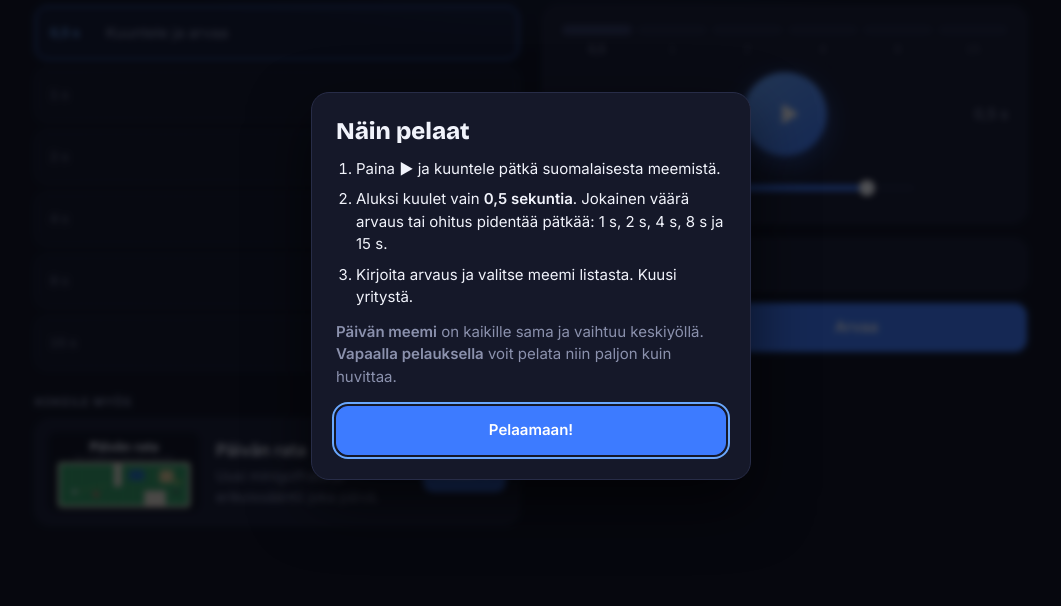
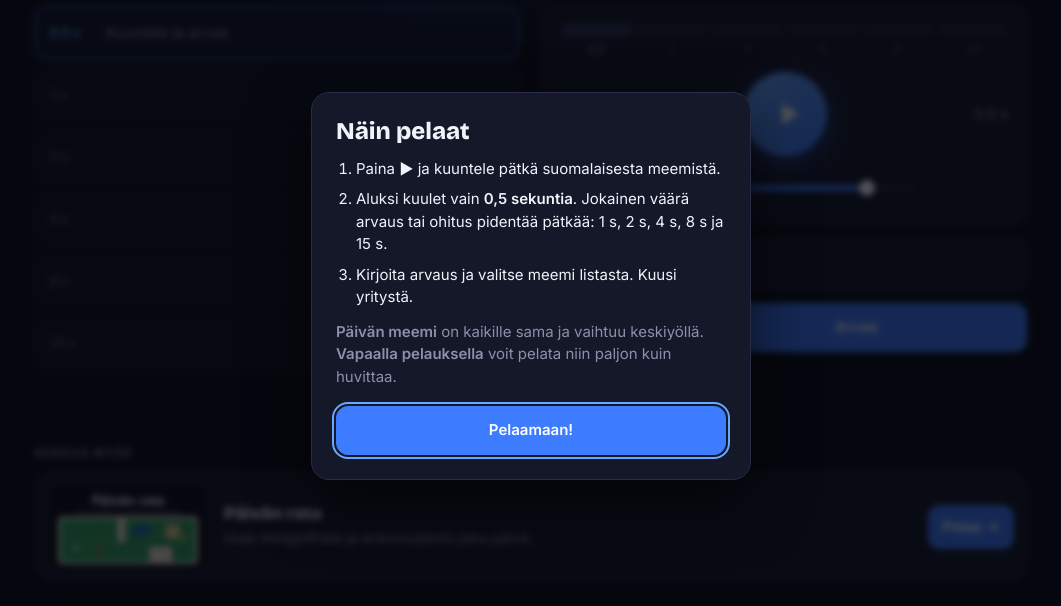
Before and after one commit to 0NullNull/hittimeemi, a plain HTML site: page hittimeemi/index.html in a window 1280 px wide. Shown: the part 114-720 px from the top of the page, without its empty margins (109-1170 px from the left). Drawn offline with nearby package versions, Linux system fonts and the light colour scheme.

Commit message:
ad fixes

```diff
--- a/ads/ads.css
+++ /dev/null
@@ -1,53 +0,0 @@
-/* Ristiinmainonnan paikka. Käyttää pelin omia värejä, jos ne on määritelty. */
-.cross-ad { margin-top: 24px; }
-
-.cross-ad .ad-label {
-  display: block;
-  margin-bottom: 8px;
-  font-size: 0.72rem;
-  font-weight: 600;
-  letter-spacing: 0.08em;
-  text-transform: uppercase;
-  color: var(--muted, #8b91ad);
-}
-
-.cross-ad .ad {
-  display: flex;
-  align-items: center;
-  gap: 16px;
-  padding: 12px;
-  border-radius: 14px;
-  background: var(--surface, #151829);
-  border: 1px solid var(--border, #272c47);
-  color: inherit;
-  text-decoration: none;
-  transition: border-color 0.15s, transform 0.15s, box-shadow 0.15s;
-}
-.cross-ad .ad:hover {
-  border-color: var(--accent, #3d7bff);
-  transform: translateY(-2px);
-  box-shadow: 0 10px 28px rgba(61, 123, 255, 0.18);
-}
-
-.cross-ad img {
-  flex: none;
-  width: 152px;
-  aspect-ratio: 1200 / 630;
-  object-fit: cover;
-  border-radius: 9px;
-  background: var(--surface-2, #1c2036);
-}
-
-.cross-ad .ad-text { flex: 1; min-width: 0; display: grid; gap: 2px; }
-.cross-ad .ad-text strong { font-size: 1.05rem; }
-.cross-ad .ad-text span { color: var(--muted, #8b91ad); font-size: 0.88rem; }
-
-.cross-ad .ad-cta {
-  flex: none;
-  padding: 9px 14px;
-  border-radius: 10px;
-  background: var(--accent, #3d7bff);
-  color: #fff;
-  font-weight: 600;
-  font-size: 0.9rem;
-}
--- a/ads/ads.js
+++ /dev/null
@@ -1,24 +0,0 @@
-// Ristiinmainonta: täyttää jokaisen <div class="cross-ad" data-game="…"> -paikan
-// satunnaisen *toisen* pelin mainoksella. Jos muita pelejä ei ole, paikka poistetaan.
-(() => {
-  const games = window.GAMES || [];
-  document.querySelectorAll(".cross-ad").forEach((slot) => {
-    const others = games.filter((g) => g.id !== slot.dataset.game);
-    if (!others.length) {
-      slot.remove();
-      return;
-    }
-    const g = others[Math.floor(Math.random() * others.length)];
-    slot.innerHTML = `
-      <span class="ad-label">Kokeile myös</span>
-      <a class="ad" href="${g.url}">
-        <img src="${g.ad}" alt="">
-        <div class="ad-text">
-          <strong>${g.title}</strong>
-          <span>${g.tagline}</span>
-        </div>
-        <span class="ad-cta">Pelaa →</span>
-      </a>`;
-    slot.hidden = false;
-  });
-})();
--- a/golf/style.css
+++ b/golf/style.css
@@ -174,7 +174,6 @@ main { max-width: 1080px; margin: 0 auto; padding: 12px 24px 56px; }
 .btn.primary:hover { background: #36b368; }
 #new-hole { flex: none; }
 
-.cross-ad { margin-top: 0; }
 
 /* ---------- Ohjeet ---------- */
 
--- a/hittimeemi/index.html
+++ b/hittimeemi/index.html
@@ -23,9 +23,9 @@
   <link rel="preconnect" href="https://fonts.gstatic.com" crossorigin>
   <link href="https://fonts.googleapis.com/css2?family=Bricolage+Grotesque:opsz,wght@12..96,700;12..96,800&family=Inter:wght@400;500;600&display=swap" rel="stylesheet">
   <link rel="stylesheet" href="style.css">
-  <link rel="stylesheet" href="/ads/ads.css">
+  <link rel="stylesheet" href="/shared/more-games.css">
 </head>
-<body>
+<body data-game="hittimeemi">
   <a class="home-link" href="../">← Kaikki pelit</a>
   <header>
     <div class="brand">
@@ -51,8 +51,6 @@
     <div class="layout">
     <div class="col-guesses">
       <ol id="board"></ol>
-      <!-- Mainos jostain toisesta sivuston pelistä (ei koskaan tästä) -->
-      <div class="cross-ad" data-game="hittimeemi" hidden></div>
     </div>
 
     <div class="col-play">
@@ -134,7 +132,7 @@
   <script>
     // Ladataan aina tuorein versio: GitHub Pages antaa selaimen pitää tiedostoja
     // välimuistissa 10 min, jolloin poistetut meemit näkyisivät vielä.
-    for (const src of ["memes.js", "game.js", "/ads/games.js", "/ads/ads.js"]) {
+    for (const src of ["memes.js", "game.js", "/shared/games.js", "/shared/more-games.js"]) {
       const s = document.createElement("script");
       s.src = src + "?v=" + Date.now();
       s.async = false; // säilyttää järjestyksen: memes.js ennen game.js:ää
--- a/ads/games.js
+++ b/shared/games.js
@@ -1,23 +1,26 @@
 // Kaikki sivuston pelit. Uusi peli rekisteröidään lisäämällä rivi tähän:
-// se näkyy silloin etusivulla ja mainoksena kaikissa muissa peleissä.
-//   id      = pelin kansion nimi (sama kuin mainospaikan data-game)
+// se näkyy silloin etusivulla ja "Kokeile myös" -kortteina kaikissa muissa peleissä.
+//   id      = pelin kansion nimi (sama kuin pelisivun <body data-game="…">)
 //   title   = pelin nimi
 //   tagline = lyhyt houkutteleva kuvaus
 //   url     = pelin osoite sivuston juuresta
-//   ad      = mainoskuva (1200×630), mieluiten ads-kansiossa
+//   image   = kuva (1200×630), shared/thumbs-kansiossa
+//
+// Huom: tiedostoissa ja luokissa ei käytetä sanaa "ad"/"ads", koska
+// mainosten estäjät piilottavat sellaiset automaattisesti.
 window.GAMES = [
   {
     id: "hittimeemi",
     title: "Hittimeemi",
     tagline: "Tunnistatko suomimeemin puolessa sekunnissa?",
     url: "/hittimeemi/",
-    ad: "/ads/hittimeemi.png",
+    image: "/shared/thumbs/hittimeemi.png",
   },
   {
     id: "golf",
     title: "Päivän rata",
     tagline: "Uusi minigolfrata ja erikoissääntö joka päivä.",
     url: "/golf/",
-    ad: "/ads/golf.png",
+    image: "/shared/thumbs/golf.png",
   },
 ];
--- /dev/null
+++ b/shared/more-games.css
@@ -0,0 +1,83 @@
+/* "Kokeile myös" -kortit (shared/more-games.js). Käyttää pelin omia värejä,
+   jos ne on määritelty, muuten oletuksia. */
+
+.mg-side[hidden], .mg-bottom[hidden] { display: none !important; }
+
+/* Sivun reunat leveillä näytöillä: kiinteä paikka, pysyy näkyvissä vierittäessä */
+.mg-side {
+  position: fixed;
+  top: 0;
+  bottom: 0;
+  z-index: 5;
+  display: flex;
+  align-items: center;
+  justify-content: center;
+  pointer-events: none;
+}
+.mg-left { left: 0; }
+.mg-right { right: 0; }
+.mg-side .mg-card { pointer-events: auto; }
+
+.mg-card {
+  display: flex;
+  flex-direction: column;
+  gap: 12px;
+  padding: 16px;
+  border-radius: 18px;
+  background: var(--surface, #151829);
+  border: 1px solid var(--border, #272c47);
+  box-shadow: 0 18px 44px rgba(0, 0, 0, 0.35);
+  color: var(--text, #f1f3fb);
+  text-decoration: none;
+  transition: transform 0.15s, border-color 0.15s, box-shadow 0.15s;
+}
+.mg-card:hover {
+  transform: translateY(-3px);
+  border-color: var(--accent, #3d7bff);
+  box-shadow: 0 22px 50px rgba(0, 0, 0, 0.45);
+}
+.mg-card:focus-visible { outline: 2px solid var(--accent-2, #6aa8ff); outline-offset: 3px; }
+
+.mg-eyebrow {
+  font-size: 0.72rem;
+  font-weight: 600;
+  letter-spacing: 0.08em;
+  text-transform: uppercase;
+  color: var(--muted, #8b91ad);
+}
+
+.mg-card img {
+  display: block;
+  width: 100%;
+  aspect-ratio: 1200 / 630;
+  object-fit: cover;
+  border-radius: 12px;
+  background: var(--surface-2, #1c2036);
+}
+
+.mg-body { display: grid; gap: 4px; }
+.mg-body strong { font: 800 1.35rem/1.15 var(--display, system-ui, sans-serif); }
+.mg-tag { color: var(--muted, #8b91ad); font-size: 0.92rem; line-height: 1.45; }
+
+.mg-play {
+  padding: 11px 14px;
+  border-radius: 12px;
+  background: var(--accent, #3d7bff);
+  color: #fff;
+  font-weight: 600;
+  text-align: center;
+}
+
+/* Sivun alalaita kapeammilla näytöillä */
+.mg-bottom { margin: 0 auto 48px; padding: 0 24px; }
+.mg-row {
+  display: grid;
+  grid-template-columns: repeat(auto-fit, minmax(340px, 1fr));
+  gap: 16px;
+  margin-top: 8px;
+}
+.mg-wide { flex-direction: row; align-items: center; gap: 16px; padding: 12px; }
+.mg-wide img { flex: none; width: 160px; }
+.mg-wide .mg-body { flex: 1; min-width: 0; }
+.mg-wide .mg-body strong { font-size: 1.1rem; }
+.mg-wide .mg-play { flex: none; }
--- /dev/null
+++ b/shared/more-games.js
@@ -0,0 +1,65 @@
+// "Kokeile myös": mainostaa sivuston muita pelejä, ei koskaan nykyistä
+// (<body data-game="…">). Kortit ovat pelin ulkopuolella:
+//   - leveällä näytöllä sivun tyhjissä reunoissa, yksi kortti per reuna
+//   - kapeammalla yksi rivi sivun alalaidassa
+(() => {
+  const here = document.body.dataset.game;
+  const main = document.querySelector("main");
+  const others = (window.GAMES || []).filter((g) => g.id !== here);
+  if (!others.length || !main) return;
+
+  // satunnainen järjestys, jotta pelit vuorottelevat
+  const picks = others
+    .map((g) => [Math.random(), g])
+    .sort((a, b) => a[0] - b[0])
+    .map(([, g]) => g);
+
+  const card = (g, cls, eyebrow) => `
+    <a class="mg-card ${cls}" href="${g.url}">
+      ${eyebrow ? '<span class="mg-eyebrow">Kokeile myös</span>' : ""}
+      <img src="${g.image}" alt="">
+      <span class="mg-body">
+        <strong>${g.title}</strong>
+        <span class="mg-tag">${g.tagline}</span>
+      </span>
+      <span class="mg-play">Pelaa →</span>
+    </a>`;
+
+  // Reunat: oikealle ensimmäinen, vasemmalle toinen (jos muita pelejä on vähintään kaksi)
+  const sides = [];
+  for (const [side, g] of [["mg-right", picks[0]], ["mg-left", picks[1]]]) {
+    if (!g) continue;
+    const el = document.createElement("aside");
+    el.className = `mg-side ${side}`;
+    el.hidden = true;
+    el.innerHTML = card(g, "mg-tall", true);
+    document.body.append(el);
+    sides.push(el);
+  }
+
+  const bottom = document.createElement("aside");
+  bottom.className = "mg-bottom";
+  bottom.hidden = true;
+  bottom.innerHTML = `<span class="mg-eyebrow">Kokeile myös</span>
+    <div class="mg-row">${picks.slice(0, 2).map((g) => card(g, "mg-wide", false)).join("")}</div>`;
+  main.after(bottom);
+
+  const MIN_CARD = 220, MAX_CARD = 400, MARGIN = 80;
+
+  function layout() {
+    const vw = document.documentElement.clientWidth;
+    const r = main.getBoundingClientRect();
+    const gutter = Math.min(r.left, vw - r.right);
+    const width = Math.min(MAX_CARD, gutter - MARGIN);
+    const useSides = width >= MIN_CARD;
+    for (const el of sides) {
+      el.hidden = !useSides;
+      el.style.width = gutter + "px";
+      el.firstElementChild.style.width = width + "px";
+    }
+    bottom.hidden = useSides;
+    bottom.style.maxWidth = getComputedStyle(main).maxWidth;
+  }
+  addEventListener("resize", layout);
+  layout();
+})();
```
Also changed, not shown: golf/index.html (+3 -4 lines), index.html (+3 -3 lines), shared/thumbs/golf.png (renamed from ads/golf.png), shared/thumbs/hittimeemi.png (renamed from ads/hittimeemi.png), 1 other file.
